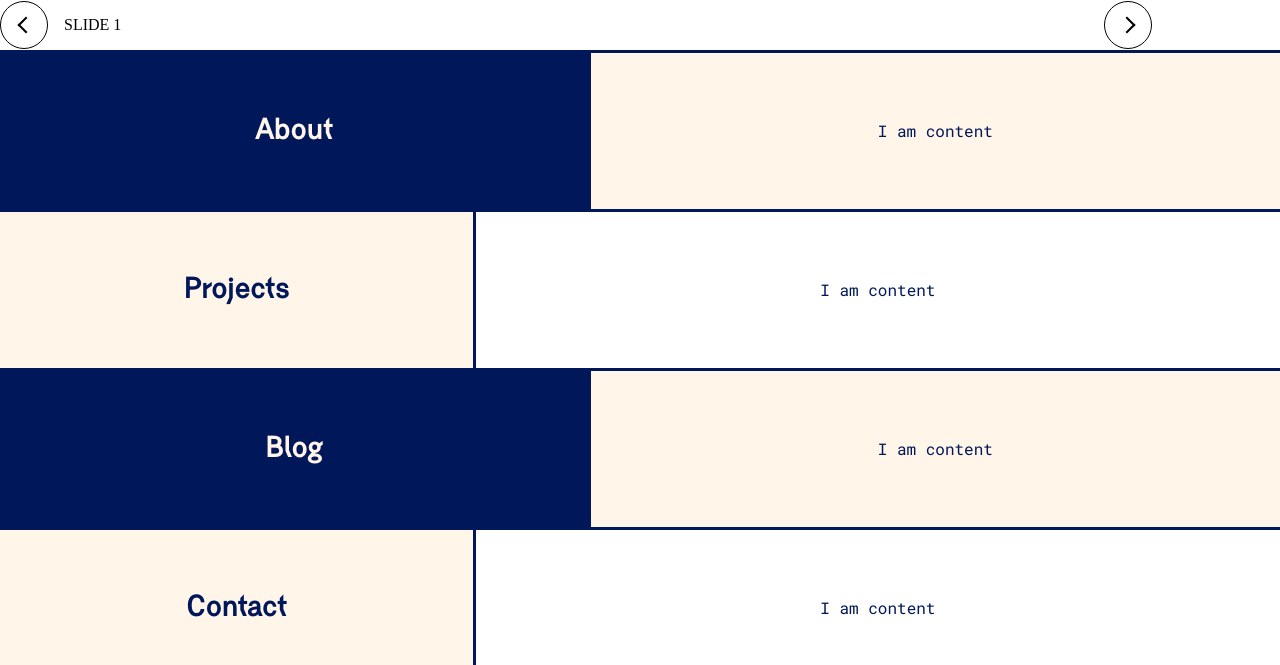
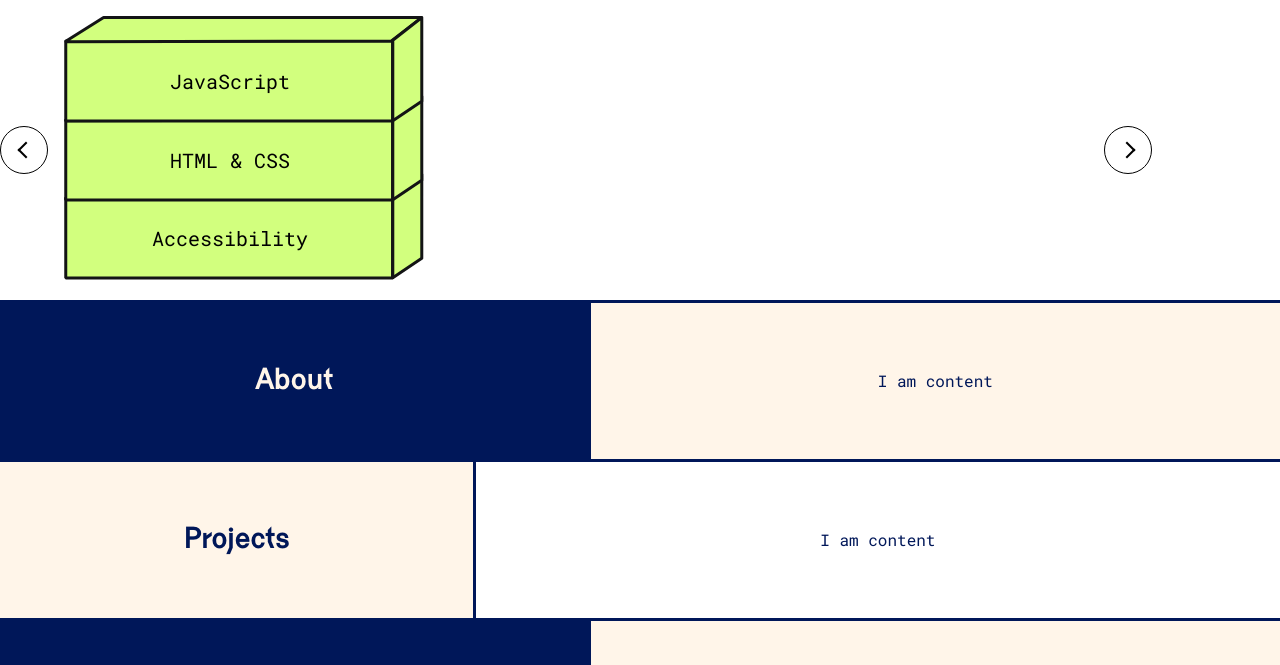
Before and after one commit to emmaboardman1986/portfoliov2, a Gatsby site: page / in a window 1280 px wide. Shown: the part 135-800 px from the top of the page. Built offline with nearby package versions, Linux system fonts and the light colour scheme; Gatsby itself is replaced by a stand-in of ours.

Commit message:
add slides

```diff
--- a/gatsby-config.js
+++ b/gatsby-config.js
@@ -5,5 +5,23 @@
  */
 
 module.exports = {
-  plugins: [`gatsby-plugin-styled-components`, `gatsby-plugin-react-helmet`],
+  plugins: [
+    `gatsby-plugin-styled-components`,
+    `gatsby-plugin-react-helmet`,
+    {
+      resolve: `gatsby-source-filesystem`,
+      options: {
+        name: `assets`,
+        path: `${__dirname}/static/assets/`,
+      },
+    },
+    {
+      resolve: "gatsby-plugin-react-svg",
+      options: {
+        rule: {
+          include: /assets/,
+        },
+      },
+    },
+  ],
 }
--- a/package.json
+++ b/package.json
@@ -17,7 +17,9 @@
     "babel-plugin-styled-components": "^1.10.7",
     "gatsby": "^2.19.45",
     "gatsby-plugin-react-helmet": "^3.1.24",
+    "gatsby-plugin-react-svg": "^3.0.0",
     "gatsby-plugin-styled-components": "^3.1.21",
+    "gatsby-source-filesystem": "^2.2.2",
     "gatsby-source-prismic": "^3.0.0",
     "react": "^16.12.0",
     "react-dom": "^16.12.0",
--- a/src/components/Carousel/Carousel.js
+++ b/src/components/Carousel/Carousel.js
@@ -11,8 +11,6 @@ export default function Carousel({ children }) {
 
   useEffect(() => {
     if (currentItemIndex === totalItems - 1) {
-
-      console.log("HELLO?", totalItems);
       setNextItemIndex(0)
     } else {
       setNextItemIndex(currentItemIndex + 1)
--- /dev/null
+++ b/src/components/SkillsStack/SkillRectangle.js
@@ -0,0 +1,43 @@
+import React from 'react'
+import PropTypes from 'prop-types'
+import SkillRectangleSVG from '../../../static/assets/skillRectangle.svg'
+import styled from "styled-components"
+import { setFlex} from "../../utils/alignmentHelpers"
+
+
+const SkillRectangle = ({ skill }) => {
+    return (
+    <SkillRectangleWrapper>
+        <SkillRectangleSVG />
+        <div className="rectangle-face">
+        <span>{skill}</span>
+        </div>
+
+    </SkillRectangleWrapper>
+    )
+}
+
+SkillRectangle.propTypes = {
+
+    text: PropTypes.string.isRequired,
+}
+
+const SkillRectangleWrapper = styled.div`
+    position: relative;
+    .rectangle-face {
+        position: absolute;
+        top: 27px;
+        left: 3px;
+        width: 326px;
+        height: 77px;
+        display: flex;
+        ${setFlex()};
+    }
+    span {
+
+    }
+    g {
+        fill: ${props => props.color}
+    }`
+
+export default SkillRectangle;
--- /dev/null
+++ b/src/components/SkillsStack/SkillsStack.js
@@ -0,0 +1,41 @@
+import React from "react"
+import PropTypes from "prop-types"
+import SkillRectangle from "./SkillRectangle"
+import styled from "styled-components"
+
+const SkillsStack = ({ skills, color }) => {
+  return (
+    <SkillsStackWrapper color={color}>
+      {skills.map((skill, index) => (
+        <SkillRectangle key={index} skill={skill}></SkillRectangle>
+      ))}
+    </SkillsStackWrapper>
+  )
+}
+
+SkillsStack.propTypes = {
+  skills: PropTypes.array.isRequired,
+}
+
+const SkillsStackWrapper = styled.div`
+  div {
+    position: relative;
+    :nth-child(1) {
+      z-index: 3;
+      margin-bottom: -32px;
+    }
+    :nth-child(2) {
+      z-index: 2;
+      margin-bottom: -33px;
+    }
+    :nth-child(3) {
+      z-index: 1;
+    }
+  }
+
+  g {
+    fill: ${props => props.color};
+  }
+`
+
+export default SkillsStack
--- a/src/pages/index.js
+++ b/src/pages/index.js
@@ -2,13 +2,20 @@ import React from "react"
 import Layout from "../components/ui/layout"
 import Section from "../components/sectionBanner/Section"
 import Carousel from "../components/Carousel/Carousel"
+import SkillsStack from "../components/SkillsStack/SkillsStack"
+import * as colors from "../utils/colors"
+
 export default () => {
+  const dailyUseSkills = ["JavaScript", "HTML & CSS", "Accessibility"]
+  const sideProjectSkills = ["Performance", "UX Writing", "User Research"]
+  const wipSkills = ["Graphic Design", "Darts", "Technical Writing"]
+
   return (
     <Layout>
       <Carousel>
-      <div>SLIDE 1</div>
-      <div>SLIDE 2</div>
-      <div>SLIDE 3</div>
+        <SkillsStack color={colors.limeMedium} skills={dailyUseSkills} />
+        <SkillsStack color={colors.lilacMedium} skills={sideProjectSkills} />
+        <SkillsStack color={colors.blueMedium} skills={wipSkills} />
       </Carousel>
       <Section type="even" title="About" content="I am content"></Section>
       <Section type="odd" title="Projects" content="I am content"></Section>
--- a/src/styles/typography.css
+++ b/src/styles/typography.css
@@ -53,3 +53,7 @@ h3 {
 p {
   font-family: "Roboto-Mono-Regular";
 }
+span {
+  font-family: "Roboto-Mono-Regular";
+  font-size: 1.25rem;
+}
```
Also changed, not shown: static/assets/skillRectangle.svg (added), 1 other file.
